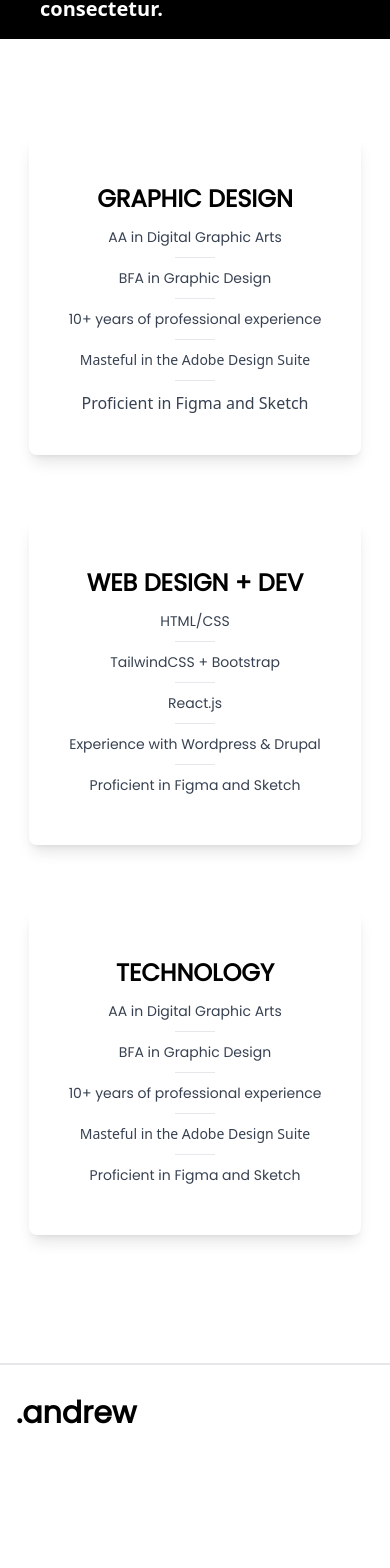
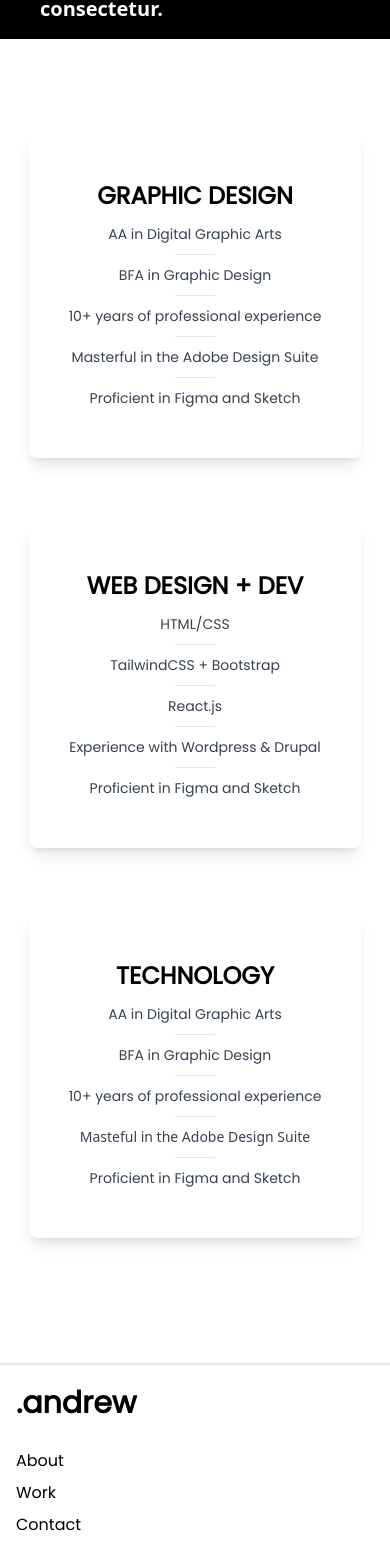
Before and after one commit to AndrewAlllDay/andrewsnyderdesign-react, a React (Create React App) app: page / in a window 390 px wide. Shown: the part 1649-3217 px from the top of the page. Before the commit the page ends 3162 px from the top, so only its background shows below. Built offline with nearby package versions, Linux system fonts and the light colour scheme.

Commit message:
Small Fixes

```diff
--- a/src/components/Navbar.jsx
+++ b/src/components/Navbar.jsx
@@ -14,9 +14,9 @@ const Navbar = () => {
       <div className='text-black flex justify-between items-center h-24 max-w-[1240px] mx-auto px-4 font-Poppins'>
         <h1 className='w-full text-3xl font-bold'>.andrew</h1>
         <ul className='hidden md:flex text-black space-x-12 font-Poppins'>
-          <li className='p-4'><a href='src/About.js'>About</a></li>
-          <li className='p-4'><a href='/work.js'>Work</a></li>
-          <li className='p-4'><a>Contact</a></li>
+          <li className='p-4 hover:text-white'><a href='src/About.js'>About</a></li>
+          <li className='p-4 hover:text-white'><a href='/work.js'>Work</a></li>
+          <li className='p-4 hover:text-white'><a href='/'>Contact</a></li>
         </ul>
 
         {/*Mobile Menu Button*/}
@@ -30,7 +30,7 @@ const Navbar = () => {
           <ul className='uppercase p-4 font-Poppins'>
             <li className='p-4 border-b'><a href='/about.js'>About</a></li>
             <li className='p-4 border-b'><a href='/work.js'>Work</a></li>
-            <li className='p-4'><a>Contact</a></li>
+            <li className='p-4'><a href='/'>Contact</a></li>
           </ul>
         </div>
       </div>
--- a/src/components/experience.jsx
+++ b/src/components/experience.jsx
@@ -19,9 +19,9 @@ const experience = () => {
                           <hr className='w-[40px] mx-auto mb-2.5' />
                           <li className='mb-2.5 text-sm font-Poppins'>10+ years of professional experience</li>
                           <hr className='w-[40px] mx-auto mb-2.5' />
-                          <li className='mb-2.5 text-sm font-Poppins5'>Masteful in the Adobe Design Suite</li>
+                          <li className='mb-2.5 text-sm font-Poppins'>Masterful in the Adobe Design Suite</li>
                           <hr className='w-[40px] mx-auto mb-2.5' />
-                          <li>Proficient in Figma and Sketch</li>
+                          <li className='mb-2.5 text-sm font-Poppins'>Proficient in Figma and Sketch</li>
                         </ul>
                       </p>
                     </div>
--- a/src/components/footer.jsx
+++ b/src/components/footer.jsx
@@ -2,13 +2,13 @@ import React from 'react'
 
 const footer = () => {
   return (
-    <div className='w-full h-[150px] border-t-2 mt-64 md:mt-4 border-gray-200'>
-      <div className='text-black flex justify-between items-center h-24 max-w-[1240px] mx-auto px-4 font-Poppins'>
+    <div className='w-full h-[225px] md:h-[100px] border-t-2 mt-64 md:mt-4 border-gray-200'>
+      <div className='text-black flex flex-col pt-5 md:pt-2 md:flex-row justify-start md:justify-between md:items-center h-24 max-w-[1240px] mx-auto px-4 font-Poppins'>
         <h1 className='w-full text-3xl font-bold'>.andrew</h1>
-        <ul className='hidden md:flex text-black space-x-12 font-Poppins'>
-          <li className='p-4'><a href='src/About.js'>About</a></li>
-          <li className='p-4'><a href='/work.js'>Work</a></li>
-          <li className='p-4'><a>Contact</a></li>
+        <ul className=' md:flex text-black md:space-x-12 pt-5 font-Poppins'>
+          <li className='pt-2 md:p-4 hover:text-cyan-500'><a href='src/About.js'>About</a></li>
+          <li className='pt-2 md:p-4 hover:text-cyan-500'><a href='/work.js'>Work</a></li>
+          <li className='pt-2 md:p-4 hover:text-cyan-500'><a href='/'>Contact</a></li>
         </ul>
       </div>
 
--- a/src/components/hero.jsx
+++ b/src/components/hero.jsx
@@ -1,5 +1,4 @@
 import React from 'react'
-import { ReactTyped } from "react-typed";
 
 
 const hero = () => {
```
